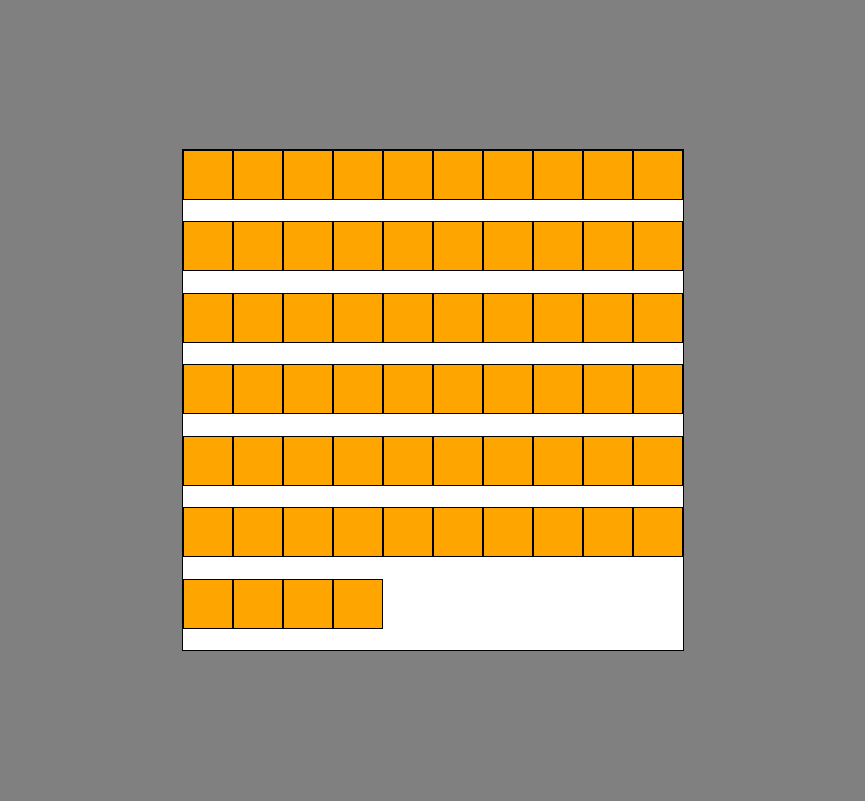
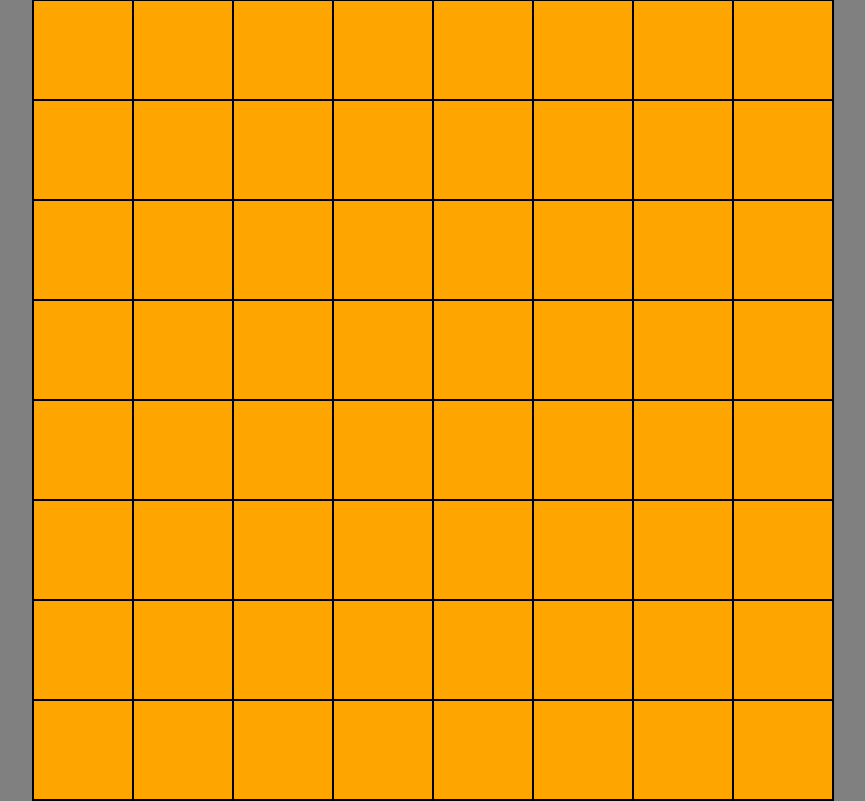
Before and after one commit to AUGITARO/chess, a plain HTML site: page Новая папка (2)/index.html in a window 1280 px wide. Shown: the whole page, without its empty margins (207-1072 px from the left). Drawn offline with Linux system fonts and the light colour scheme.

Commit message:
Update style.css

```diff
--- a/Новая папка (2)/style.css
+++ b/Новая папка (2)/style.css
@@ -13,16 +13,16 @@ body {
 
 .container {
     display: flex;
-    width: 502px;
-    height: 502px;
+    width: 802px;
+    height: 802px;
     border: 1px solid;
     flex-wrap: wrap;
     background-color: #fff;
 }
 
 .card {
-    height: 50px;
-    width: 50px;
+    height: 100px;
+    width: 100px;
     background-color: orange;
     border: 1px solid;
 }
```
